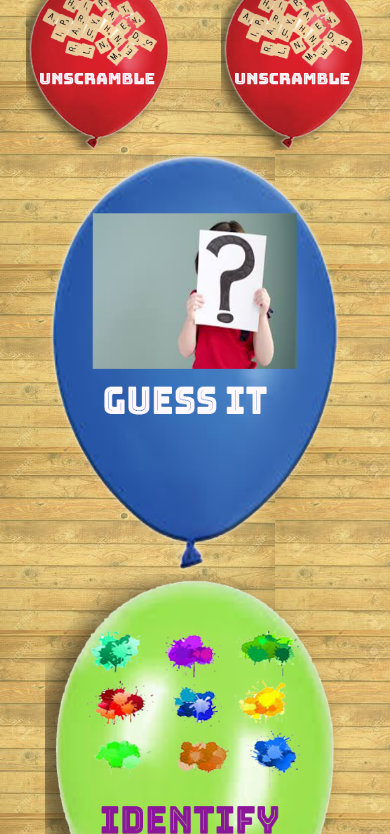
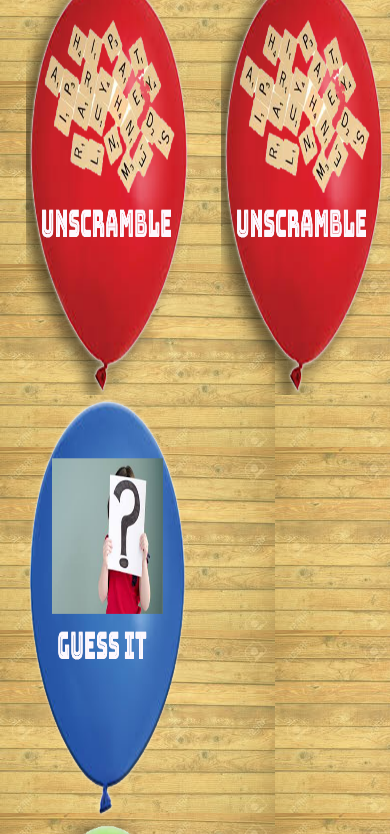
Before and after one commit to payalgoyal/KidsLearningAppFin, a plain HTML site: page category.html in a window 390 px wide. Shown: the part 102-936 px from the top of the page. Drawn offline with Linux system fonts and the light colour scheme.

Commit message:
div in category

```diff
--- a/category.html
+++ b/category.html
@@ -27,15 +27,14 @@
     <div class="slideshow-container" style='width:100%'>
 
 				<!-- <button class="catButtons" type="button" value="1" onclick="categoryChange(this)" > Recognise Alphabets </button> -->
-				<table style='width=100%'>
-				<tr>
-				<td><button class="catButtons" type="button" value="1" onclick="categoryChange(this)">
+				<div>
+				<button class="catButtons" type="button" value="1" onclick="categoryChange(this)" style='float:left'>
 					<img class="catImage" src="images/unscrambleTitle.png" />
-				</button></td>
-				<td><button class="catButtons" type="button" value="1" onclick="categoryChange(this)">
+				</button>
+				<button class="catButtons" type="button" value="1" onclick="categoryChange(this)" style='float:right'>
 					<img class="catImage" src="images/unscrambleTitle.png" />
-				</button></td>
-				</tr></table>
+				</button>
+				</div>
 				<button class="catButtons" type="button" value="2" onclick="categoryChange(this)">
 					<img class="catImage" src="images/guessIt.png" />
 				</button>
--- a/style.css
+++ b/style.css
@@ -311,8 +311,8 @@ img, embed, object, video {
 .catButtons{
 	border: none;
 	background: none;
-	margin-left:10%;
-	width: 80%;
+	margin-left:5%;
+	width: 45%;
 	height: 50%;
 }
 .catText{
```
